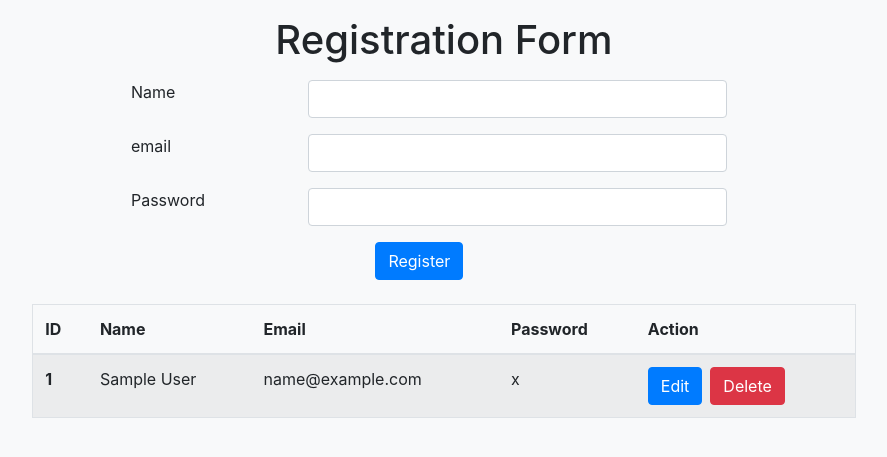
After one commit to Yoonmie/loginphp, a PHP site: page /reg.php in a window 1280 px wide. The commit adds this page. Shown: the top 457 px of the page, without its empty margins (196-1083 px from the left). Run offline with PHP 8.4, Linux system fonts and the light colour scheme; tables that the repository leaves empty or names only in its code hold one stand-in row (values such as "Sample post").

Commit message:
reg added

```diff
--- /dev/null
+++ b/connect.php
@@ -0,0 +1,4 @@
+<?php
+$db=mysqli_connect('localhost','root','');
+mysqli_select_db($db,'testing');
+?>
--- a/home.php
+++ b/home.php
@@ -1,6 +1,7 @@
+<!DOCTYPE html>
 <?php
 session_start();
-if($_SESSION['login']==null)
+if($_SESSION['login']==false)
 {
   header("Location: login.php");
 }
@@ -10,7 +11,6 @@ else {
   }
 }
 ?>
-<!DOCTYPE html>
 <html lang="en">
 <head>
   <meta charset="UTF-8">
--- a/logout.php
+++ b/logout.php
@@ -1,7 +1,7 @@
 <?php
 session_start();
 $errorMessage="";
-if($_SESSION['login']==null) {
+if($_SESSION['login']==false) {
   header("Location:login.php");
 }
 else {
--- /dev/null
+++ b/reg.php
@@ -0,0 +1,88 @@
+<?php
+  require ('connect.php');
+  session_start();
+?>
+<!DOCTYPE html>
+<html lang="en">
+<head>
+  <meta charset="UTF-8">
+  <meta http-equiv="X-UA-Compatible" content="IE=edge">
+  <meta name="viewport" content="width=device-width, initial-scale=1.0">
+  <link rel="stylesheet" href="https://cdn.jsdelivr.net/npm/bootstrap@4.5.3/dist/css/bootstrap.min.css" integrity="sha384-TX8t27EcRE3e/ihU7zmQxVncDAy5uIKz4rEkgIXeMed4M0jlfIDPvg6uqKI2xXr2" crossorigin="anonymous">
+  <title>Document</title>
+</head>
+<body class="bg-light">
+
+<div class="container col-lg-8 col-sm-10 col-10 mt-3">
+<?php
+  if(isset($_REQUEST['status'])){
+  $status=$_REQUEST['status'];
+    if($status==1){
+    echo "<div class='alert alert-success'>Data Registration Success!</div>";
+    }elseif($status==2){
+    echo "<div class='alert alert-success'>Data Updated Successfully!</div>";
+    }elseif($status==3){
+    echo "<div class='alert alert-danger'>Data Deleted Successfully!</div>";
+    }
+  }
+?>
+  <form action="insertdata.php" method="post">
+    <h1 class="text-center mb-3">Registration Form</h1>
+    <div class="form-group row offset-1">
+      <div class="col-3">
+       <label for="name" class="col-4">Name</label>
+      </div>
+      <div class="col-7">
+        <input type="text" name="name" class="form-control">
+      </div>
+    </div>
+    <div class="form-group row offset-1">
+      <div class="col-3">
+       <label for="email" class="col-4">email</label>
+      </div>
+      <div class="col-7">
+        <input type="text" name="email" class="form-control">
+      </div>
+    </div>
+    <div class="form-group row offset-1">
+      <div class="col-3">
+       <label for="password" class="col-4">Password</label>
+      </div>
+      <div class="col-7">
+        <input type="text" name="password" class="form-control">
+      </div>
+    </div>
+      <button class="btn btn-primary offset-5" name="btn-reg">Register</button>
+  </form>
+<table class="table border table-striped mt-4">
+  <thead>
+    <tr>
+      <th scope="col">ID</th>
+      <th scope="col">Name</th>
+      <th scope="col">Email</th>
+      <th scope="col">Password</th>
+      <th>Action</th>
+    </tr>
+  </thead>
+  <tbody>
+  <?php
+  require('connect.php');
+    $select=mysqli_query($db,"SELECT * FROM customer");
+    while($row=mysqli_fetch_assoc($select)):
+  ?>
+    <tr>
+      <th scope="row"><?php echo $row['customerid'] ?></th>
+      <td><?php echo $row['customername'] ?></td>
+      <td><?php echo $row['email'] ?></td>
+      <td><?php echo $row['password'] ?></td>
+      <td><a href="editdata.php?cid=<?php echo $row['customerid'] ?>" class="btn btn-primary mr-2">Edit</a><a href="deletedata.php?cid=<?php echo $row['customerid'] ?>" class="btn btn-danger">Delete</a></td>
+    </tr>
+    <?php endwhile; ?>
+  </tbody>
+</table>
+</div>
+
+</body>
+<script src="https://code.jquery.com/jquery-3.5.1.slim.min.js" integrity="sha384-DfXdz2htPH0lsSSs5nCTpuj/zy4C+OGpamoFVy38MVBnE+IbbVYUew+OrCXaRkfj" crossorigin="anonymous"></script>
+<script src="https://cdn.jsdelivr.net/npm/bootstrap@4.5.3/dist/js/bootstrap.bundle.min.js" integrity="sha384-ho+j7jyWK8fNQe+A12Hb8AhRq26LrZ/JpcUGGOn+Y7RsweNrtN/tE3MoK7ZeZDyx" crossorigin="anonymous"></script>
+</html>
--- /dev/null
+++ b/selectdata.php
@@ -0,0 +1,2 @@
+<?php
+?>
```
Also changed, not shown: deletedata.php (added, +11 -0 lines), editdata.php (added, +56 -0 lines), insertdata.php (added, +9 -0 lines), login.php (+12 -7 lines), update.php (added, +11 -0 lines).
